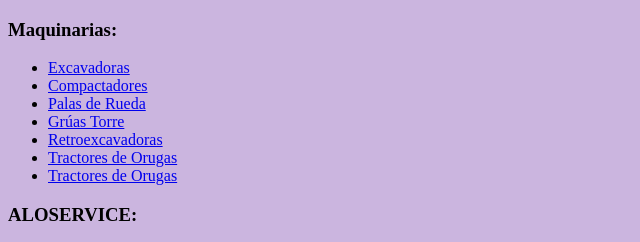
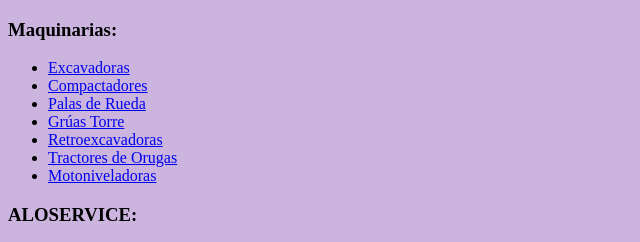
Before and after one commit to jackutp/Avance-final-2-tpw, a plain HTML site: page menu1.html in a window 1280 px wide. Shown: the top 242 px of the page, 0-640 px from the left. Drawn offline with Linux system fonts and the light colour scheme.

Commit message:
menu1.html

```diff
--- a/menu1.html
+++ b/menu1.html
@@ -17,7 +17,7 @@
         <li><a href="contenido4.html" target="p2">Gr&uacute;as Torre</a></li>
         <li><a href="contenido5.html" target="p2">Retroexcavadoras</a></li>
         <li><a href="contenido6.html" target="p2">Tractores de Orugas</a></li>
-        <li><a href="contenido7.html" target="p2">Tractores de Orugas</a></li>
+        <li><a href="contenido7.html" target="p2">Motoniveladoras</a></li>
     </ul>
 </body>
 <body>
```
